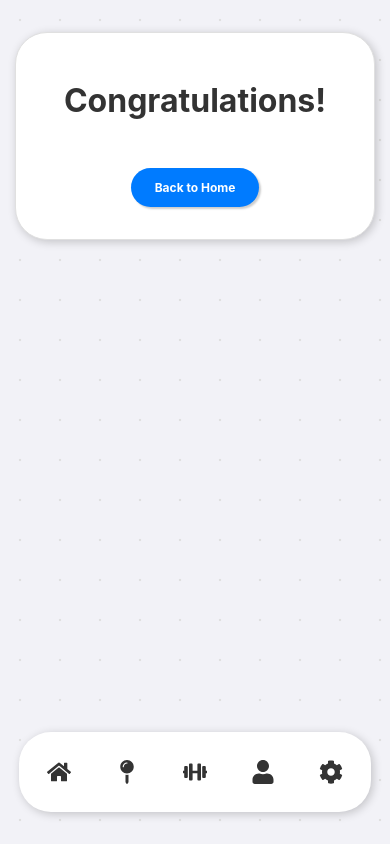
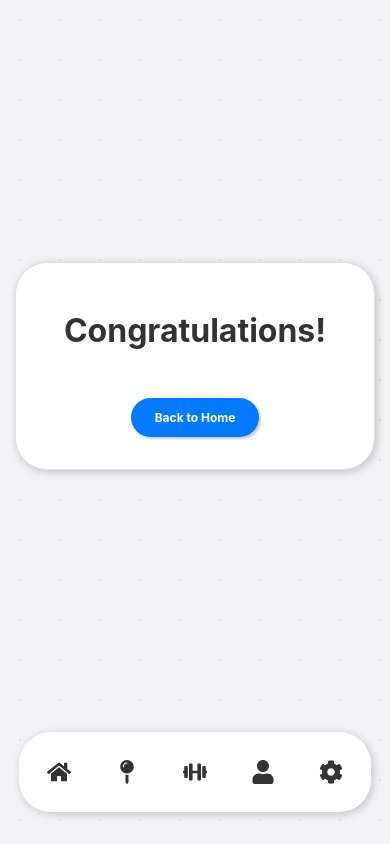
Before and after one commit to Jararered/fitness-framework, a React (Vite) app: page /complete in a window 390 px wide. Built offline with nearby package versions, Linux system fonts and the light colour scheme.

Commit message:
Refactor PageTransition component to reduce transition duration from 300ms to 200ms for improved responsiveness; update related CSS for consistency in transition effects. Remove unused ToastContainer from SettingsPage for cleaner code.

```diff
--- a/src/components/PageTransition.tsx
+++ b/src/components/PageTransition.tsx
@@ -22,7 +22,7 @@ const PageTransition: React.FC<PageTransitionProps> = ({ children }) => {
                 setDisplayChildren(children);
                 setTransitionStage('fadeIn');
                 setPrevPath(location.pathname);
-            }, 300);
+            }, 200);
 
             return () => clearTimeout(timeout);
         } else {
--- a/src/pages/SettingsPage.tsx
+++ b/src/pages/SettingsPage.tsx
@@ -2,8 +2,6 @@ import React from "react";
 
 import { useToast } from "../context/ToastContext.tsx";
 import { useUser } from "../context/UserContext.tsx";
-
-import ToastContainer from "../components/ToastContainer.tsx";
 
 import "../styles/components/PillToggle.css";
 
@@ -91,7 +89,6 @@ const SettingsPage: React.FC = () => {
             <div className="card">
                 <h2>Debug</h2>
                 <p>Test Toast</p>
-                <ToastContainer />
             </div>
         </div>
     );
--- a/src/styles/components/PageTransition.css
+++ b/src/styles/components/PageTransition.css
@@ -1,11 +1,5 @@
 .page-transition {
-    position: relative;
-    width: 100%;
-    min-height: 100%;
-    transition: opacity 300ms ease-in-out, transform 300ms ease-in-out;
-    display: flex;
-    flex-direction: column;
-    flex-grow: 1;
+    transition: opacity 200ms ease-in-out transform 200ms ease-in-out;
 }
 
 .page-transition.fadeIn {
@@ -15,7 +9,6 @@
 
 .page-transition.fadeOut {
     opacity: 0;
-    transform: translateY(10px);
+    transform: translateY(1rem);
     pointer-events: none;
-    /* Prevent interaction during fade out */
 }
```
